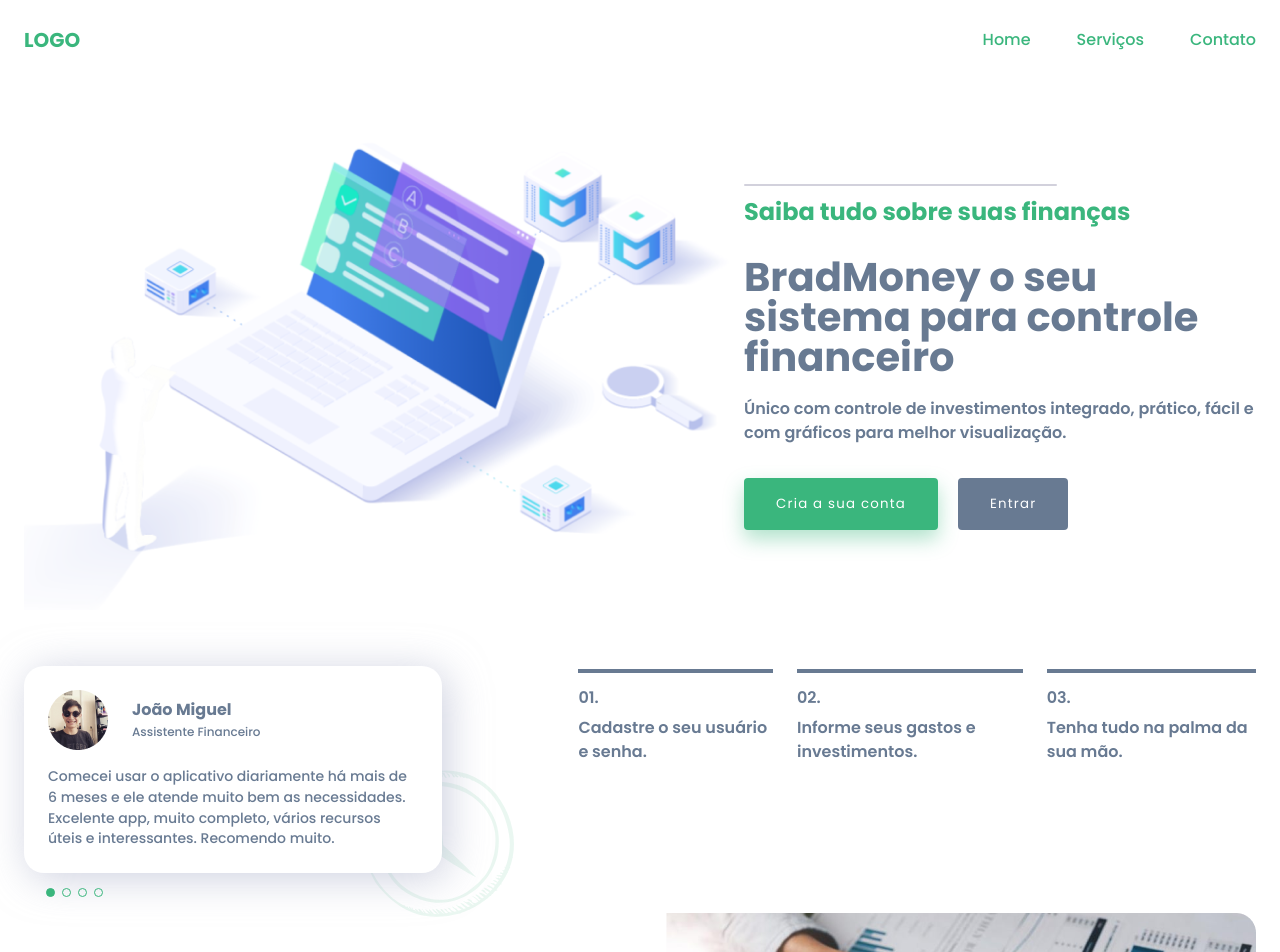
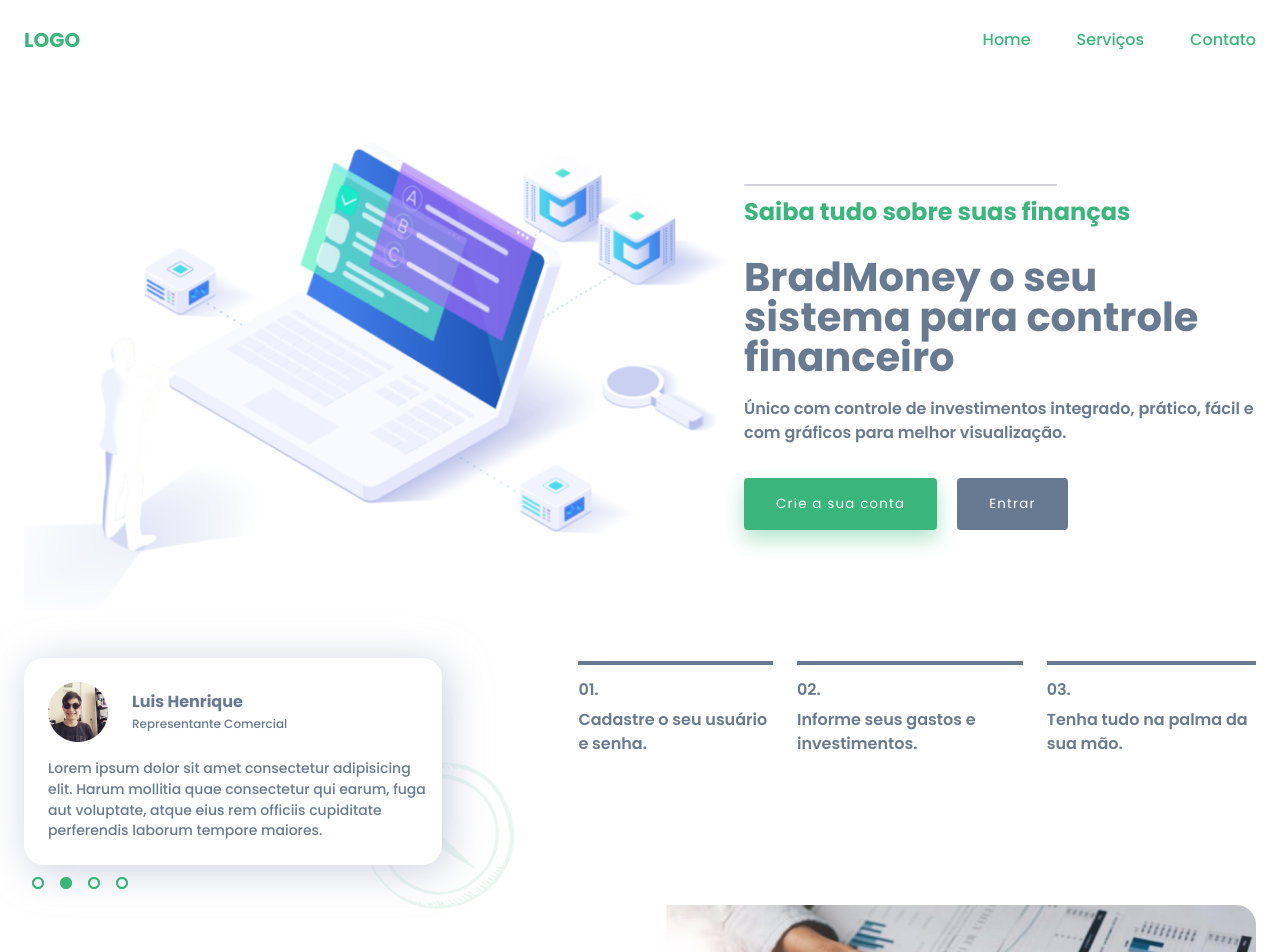
Before and after one commit to ultimatedz/BradMoney, an Angular app: page / in a window 1280 px wide. Shown: the top 952 px of the page. Built offline with nearby package versions, Linux system fonts and the light colour scheme.

Commit message:
Created slider

```diff
--- a/src/app/app-routing.module.ts
+++ b/src/app/app-routing.module.ts
@@ -2,10 +2,12 @@
 import { RouterModule, Routes } from '@angular/router';
 import { HomeComponent } from './pages/home/home.component';
 import { LoginComponent } from './pages/login/login.component';
+import { RegisterComponent } from './pages/register/register.component';
 
 const routes: Routes = [
   {path: '', component: HomeComponent},
-  {path: 'login', component: LoginComponent}
+  {path: 'login', component: LoginComponent},
+  {path: 'register', component: RegisterComponent},
 ];
 
 @NgModule({
--- a/src/app/app.module.ts
+++ b/src/app/app.module.ts
@@ -6,17 +6,19 @@
 import { CoreModule } from './core/core.module';
 import { BrowserAnimationsModule } from '@angular/platform-browser/animations';
 
-import {MatCardModule} from '@angular/material/card';
 import { HomeComponent } from './pages/home/home.component';
 import { LoginComponent } from './pages/login/login.component';
+import { RegisterComponent } from './pages/register/register.component';
 
+import {MatCardModule} from '@angular/material/card';
 
 
 @NgModule({
   declarations: [
     AppComponent,
     HomeComponent,
-    LoginComponent
+    LoginComponent,
+    RegisterComponent
   ],
   imports: [
     BrowserModule,
--- a/src/app/core/components/header/header.component.html
+++ b/src/app/core/components/header/header.component.html
@@ -2,7 +2,7 @@
   <a [routerLink]="['']"><h1>Logo</h1></a>
   <nav>
     <ul>
-      <li>Home</li>
+      <li><a [routerLink]="['']">Home</a></li>
       <li>Serviços</li>
       <li>Contato</li>
     </ul>
--- a/src/app/pages/home/home.component.html
+++ b/src/app/pages/home/home.component.html
@@ -9,7 +9,9 @@
         <span>Único com controle de investimentos integrado, prático, fácil e com gráficos para melhor visualização.</span>
       </div>
       <div class="main-content-buttons">
-        <button class="button button-green" [routerLink]="['teste']">Cria a sua conta</button>
+        <a [routerLink]="['register']">
+          <button class="button button-green">Crie a sua conta</button>
+        </a>
         <a [routerLink]="['login']">
           <button class="button button-gray">Entrar</button>
         </a>
@@ -19,7 +21,16 @@
 
   <section class="main-description">
     <div class="main-description-customer">
-      <div>
+      <div class="slider">
+        <div class="slides">
+          <input type="radio" name="radio-btn" id="customer1" class="btn-customer1">
+          <input type="radio" name="radio-btn" id="customer2" class="btn-customer2">
+          <input type="radio" name="radio-btn" id="customer3" class="btn-customer3">
+          <input type="radio" name="radio-btn" id="customer4" class="btn-customer4">
+
+
+          <div class="main-description-customer-card-container slide-first">
+            <div class="main-description-customer-card-content">
               <img src="../assets/images/customer.png" alt="Ímagem de um cliente">
               <div>
                 <h3>João Miguel</h3>
@@ -28,12 +39,58 @@
             </div>
 
             <p>Comecei usar o aplicativo diariamente há mais de 6 meses e ele atende muito bem as necessidades. Excelente app, muito completo, vários recursos úteis e interessantes. Recomendo muito.</p>
+          </div>
+
+          <div class="main-description-customer-card-container">
+            <div class="main-description-customer-card-content">
+              <img src="../assets/images/customer.png" alt="Ímagem de um cliente">
+              <div>
+                <h3>Luis Henrique</h3>
+                <span>Representante Comercial</span>
+              </div>
+            </div>
+
+            <p>Lorem ipsum dolor sit amet consectetur adipisicing elit. Harum mollitia quae consectetur qui earum, fuga aut voluptate, atque eius rem officiis cupiditate perferendis laborum tempore maiores.</p>
+          </div>
+
+          <div class="main-description-customer-card-container">
+            <div class="main-description-customer-card-content">
+              <img src="../assets/images/customer.png" alt="Ímagem de um cliente">
+              <div>
+                <h3>Pedro Souza</h3>
+                <span>Representante Comercial</span>
+              </div>
+            </div>
+
+            <p>Lorem ipsum, dolor sit amet consectetur adipisicing elit. Aspernatur officia sequi consectetur provident natus a incidunt laboriosam voluptatem expedita? Nobis tenetur.</p>
+          </div>
+
+          <div class="main-description-customer-card-container">
+            <div class="main-description-customer-card-content">
+              <img src="../assets/images/customer.png" alt="Ímagem de um cliente">
+              <div>
+                <h3>Fernanda Lima</h3>
+                <span>Representante Comercial</span>
+              </div>
+            </div>
+
+            <p>Lorem ipsum dolor sit amet consectetur adipisicing elit. Aliquam rem temporibus dignissimos quam, vero culpa qui repudiandae reprehenderit sed, debitis necessitatibus porro fugit nihil ab delenit.</p>
+          </div>
+
+          <div class="main-description-customer-navigation-auto">
+            <div class="auto-btn1"></div>
+            <div class="auto-btn2"></div>
+            <div class="auto-btn3"></div>
+            <div class="auto-btn4"></div>
+          </div>
+        </div>
+      </div>
 
       <div class="main-description-customer-navigation">
-        <button></button>
-        <button></button>
-        <button></button>
-        <button></button>
+        <label for="customer1" class="manual-btn"></label>
+        <label for="customer2" class="manual-btn"></label>
+        <label for="customer3" class="manual-btn"></label>
+        <label for="customer4" class="manual-btn"></label>
       </div>
 
       <img src="../assets/icons/timer-background.svg" alt="Ícone de relógio verde" class="timer-background">
--- a/src/app/pages/home/home.component.scss
+++ b/src/app/pages/home/home.component.scss
@@ -63,7 +63,7 @@
 }
 
 .main-description {
-  margin-top: 3.5rem;
+  margin-top: 3rem;
   padding: 0 1.5rem;
   display: flex;
   justify-content: space-between;
@@ -78,7 +78,88 @@
   max-width: 30%;
   position: relative;
 
-  div:first-of-type {
+  .slider {
+    width: 380px;
+    overflow: hidden;
+
+    .slides {
+      width: 400%;
+      display: flex;
+
+      input {
+        display: none;
+      }
+
+      .main-description-customer-card-container {
+        width: 25%;
+        position: relative;
+        transition: .4s ease-in-out;
+      }
+
+      .btn-customer1 {
+        &:checked ~ .slide-first {
+          margin-left: 0;
+        }
+
+        &:checked ~ .main-description-customer-navigation-auto .auto-btn1{
+          background-color: variables.$green-600;
+        }
+      }
+
+      .btn-customer2 {
+        &:checked ~ .slide-first {
+          margin-left: -25%;
+        }
+
+        &:checked ~ .main-description-customer-navigation-auto .auto-btn2{
+          background-color: variables.$green-600;
+        }
+      }
+
+      .btn-customer3 {
+        &:checked ~ .slide-first {
+          margin-left: -50%;
+        }
+
+        &:checked ~ .main-description-customer-navigation-auto .auto-btn3{
+          background-color: variables.$green-600;
+        }
+      }
+
+      .btn-customer4 {
+        &:checked ~ .slide-first {
+          margin-left: -75%;
+        }
+
+        &:checked ~ .main-description-customer-navigation-auto .auto-btn4{
+          background-color: variables.$green-600;
+        }
+      }
+    }
+
+    .main-description-customer-navigation-auto {
+      position: absolute;
+      width: 380px;
+      display: flex;
+      bottom: -1.5rem;
+      left: .5rem;
+
+      div{
+        border: 2px solid variables.$green-600;
+        padding: 4px;
+        border-radius: 10px;
+        cursor: pointer;
+        transition: .4s;
+
+        &:not(:last-child){
+          margin-right: 1rem;
+        }
+      }
+    }
+  }
+
+
+  .main-description-customer-card-content {
     display: flex;
     align-items: center;
     gap: 1.5rem;
@@ -114,29 +195,45 @@
 
   .main-description-customer-navigation {
     position: absolute;
-    bottom: -1rem;
-    left: 1rem;
+    width: 380px;
     display: flex;
-    gap: .25rem;
+    bottom: -1.5rem;
+    left: .5rem;
 
-    button {
-      position: relative;
-      background-color: transparent;
-      border: none;
+    .manual-btn {
+      border: 2px solid variables.$green-600;
+      padding: 4px;
+      border-radius: 10px;
+      cursor: pointer;
+      transition: .4s;
 
-      &::after {
-        content: '';
-        position: absolute;
-        width: 7px;
-        height: 7px;
-        border-radius: 10px;
-        border: 1px solid variables.$green-600;
+      &:not(:last-child){
+        margin-right: 1rem;
       }
 
-      &:first-of-type::after{
+      &:hover {
         background-color: variables.$green-600;
       }
     }
+
+    // button {
+    //   position: relative;
+    //   background-color: transparent;
+    //   border: none;
+
+    //   &::after {
+    //     content: '';
+    //     position: absolute;
+    //     width: 7px;
+    //     height: 7px;
+    //     border-radius: 10px;
+    //     border: 1px solid variables.$green-600;
+    //   }
+
+    //   &:first-of-type::after{
+    //     background-color: variables.$green-600;
+    //   }
+    // }
   }
 
   .timer-background {
--- a/src/app/pages/home/home.component.ts
+++ b/src/app/pages/home/home.component.ts
@@ -1,10 +1,32 @@
-import { Component } from '@angular/core';
+import { Component, OnInit } from '@angular/core';
 
 @Component({
   selector: 'app-home',
   templateUrl: './home.component.html',
   styleUrls: ['./home.component.scss']
 })
-export class HomeComponent {
+export class HomeComponent implements OnInit {
 
+  count = 1
+
+  ngOnInit(): void {
+    const radioElement: HTMLInputElement = document.querySelector('#customer1')!
+    if(radioElement){
+      radioElement.checked = true
+    }
+
+    setInterval(() => {
+      this.nextImage()
+    }, 3000)
+  }
+
+  nextImage(){
+    this.count++
+    if(this.count>4){
+      this.count = 1
+    }
+
+    const elementSelected: HTMLInputElement = document.querySelector(`#customer${this.count}`)!
+    elementSelected.checked = true
+  }
 }
--- a/src/app/pages/login/login.component.scss
+++ b/src/app/pages/login/login.component.scss
@@ -39,16 +39,14 @@
 
 }
 
-
-
 .backGround {
-    height: calc(100vh - 80px);
+    height: calc(100% - 80px);
 
     &::before {
         content: '';
         position: absolute;
-        height: 100vh;
-        width: 100vw;
+        min-height: 100%;
+        width: 100%;
         top: 0;
         background-image: url("../../../assets/images/background.png");
         z-index: -1;
--- /dev/null
+++ b/src/app/pages/register/register.component.html
@@ -0,0 +1 @@
+<p>register works!</p>
```
Also changed, not shown: src/app/pages/register/register.component.ts (added, +10 -0 lines), src/app/pages/register/register.component.scss (added), 2 other files (tests, documents, lock files or other folders). Lines whose indentation alone changed are shown as unchanged.
